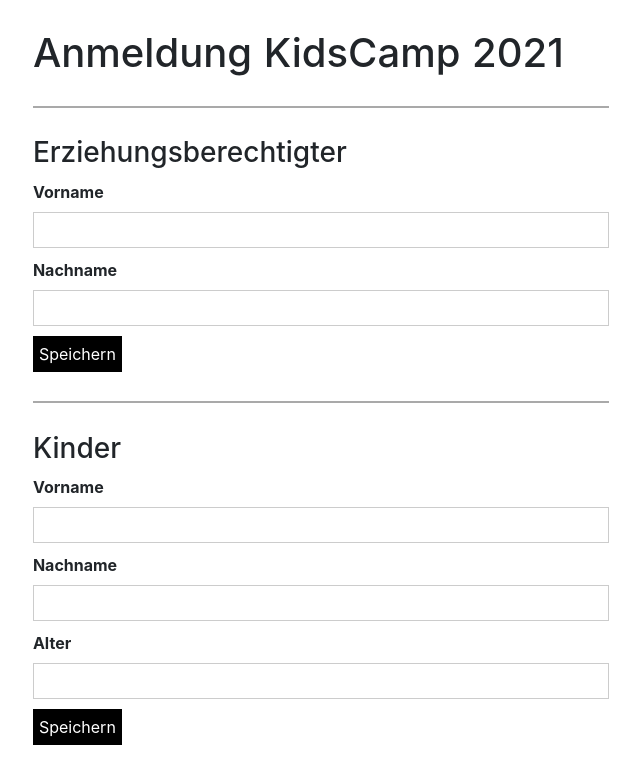
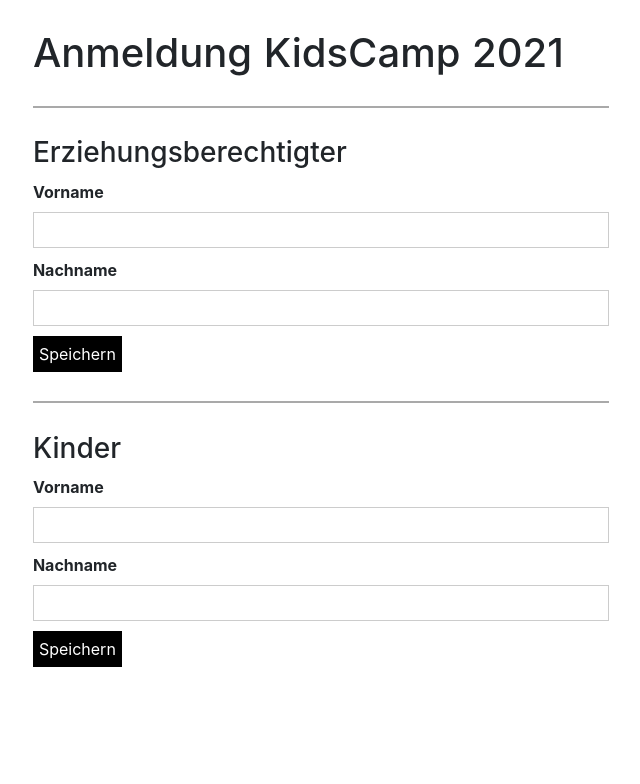
Before and after one commit to fdellekart/kidscamp_manager, a Nuxt app: page / in a window 1280 px wide. Shown: the top 784 px of the page, without its empty margins (319-959 px from the left). Built offline with nearby package versions, Linux system fonts and the light colour scheme.

Commit message:
Rename isChild prop of inputform to showAge

```diff
--- a/components/input/InputForm.vue
+++ b/components/input/InputForm.vue
@@ -2,7 +2,7 @@
   <form @submit.prevent="onSubmit">
     <AppControlInput v-model="personData.firstName">Vorname</AppControlInput>
     <AppControlInput v-model="personData.lastName">Nachname</AppControlInput>
-    <AppControlInput v-if="isChild" v-model="personData.age"
+    <AppControlInput v-if="showAge" v-model="personData.age"
       >Alter</AppControlInput
     >
     <p v-show="showWarning" class="warning">Bitte Daten vollständig angeben!</p>
@@ -23,7 +23,7 @@
       type: Object,
       default: undefined,
     },
-    isChild: {
+    showAge: {
       type: Boolean,
       required: false,
       default: false,
@@ -53,7 +53,7 @@
         this.showWarning = true
         return
       }
-      if (this.isChild && isNaN(this.personData.age)) {
+      if (this.showAge && isNaN(this.personData.age)) {
         this.showAgeNumericWarning = true
         return
       }
```
